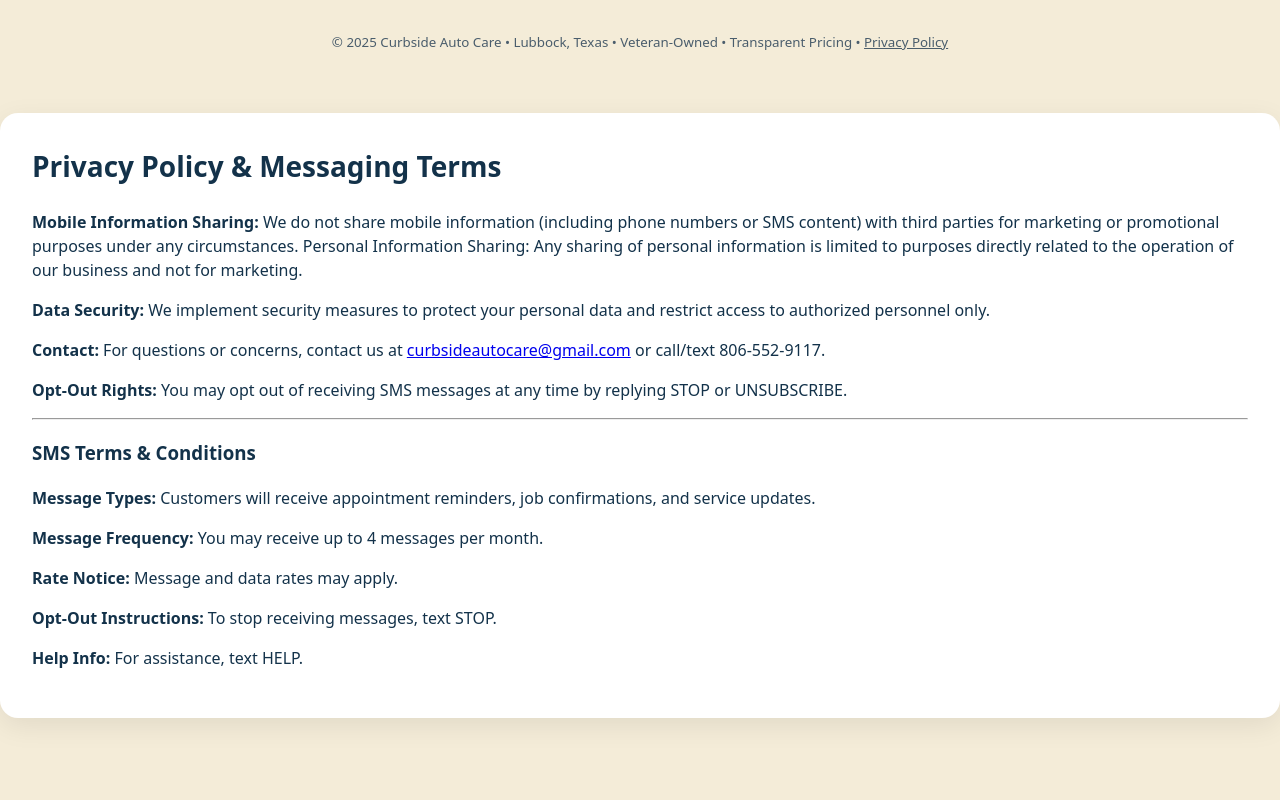
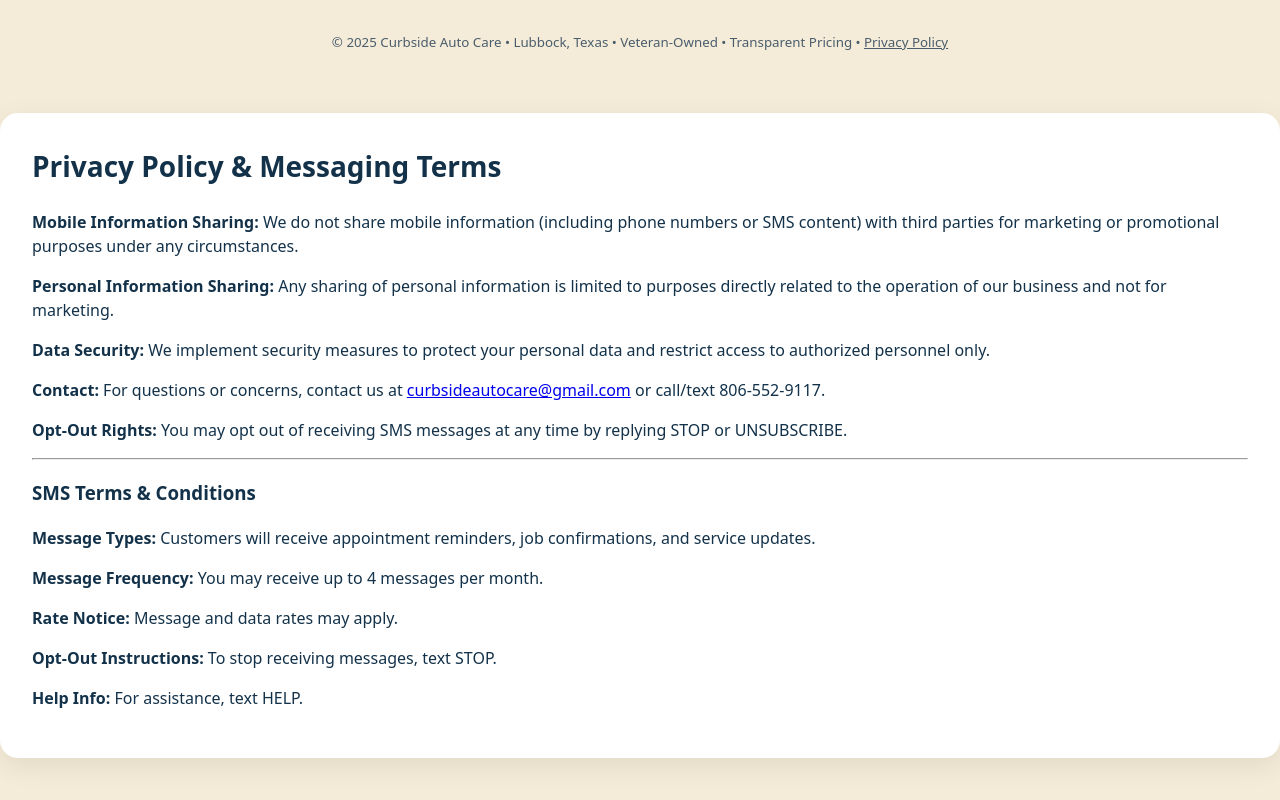
Before and after one commit to curbsideac-ship-it/curbsideautocare.github.io, a plain HTML site: page index.html in a window 1280 px wide. Shown: the part 3093-3893 px from the top of the page. Drawn offline with Linux system fonts and the light colour scheme.

Commit message:
Update index.html

```diff
--- a/index.html
+++ b/index.html
@@ -154,7 +154,8 @@
 </html>
 <section id="privacy-terms" style="padding:2em;">
   <h2>Privacy Policy & Messaging Terms</h2>
-  <p><strong>Mobile Information Sharing:</strong> We do not share mobile information (including phone numbers or SMS content) with third parties for marketing or promotional purposes under any circumstances. Personal Information Sharing: Any sharing of personal information is limited to purposes directly related to the operation of our business and not for marketing.</p>
+  <p><strong>Mobile Information Sharing:</strong> We do not share mobile information (including phone numbers or SMS content) with third parties for marketing or promotional purposes under any circumstances.
+  <p><strong>Personal Information Sharing:</strong> Any sharing of personal information is limited to purposes directly related to the operation of our business and not for marketing.</p>
   <p><strong>Data Security:</strong> We implement security measures to protect your personal data and restrict access to authorized personnel only.</p>
   <p><strong>Contact:</strong> For questions or concerns, contact us at <a href="mailto:curbsideautocare@gmail.com">curbsideautocare@gmail.com</a> or call/text 806-552-9117.</p>
   <p><strong>Opt-Out Rights:</strong> You may opt out of receiving SMS messages at any time by replying STOP or UNSUBSCRIBE.</p>
```
